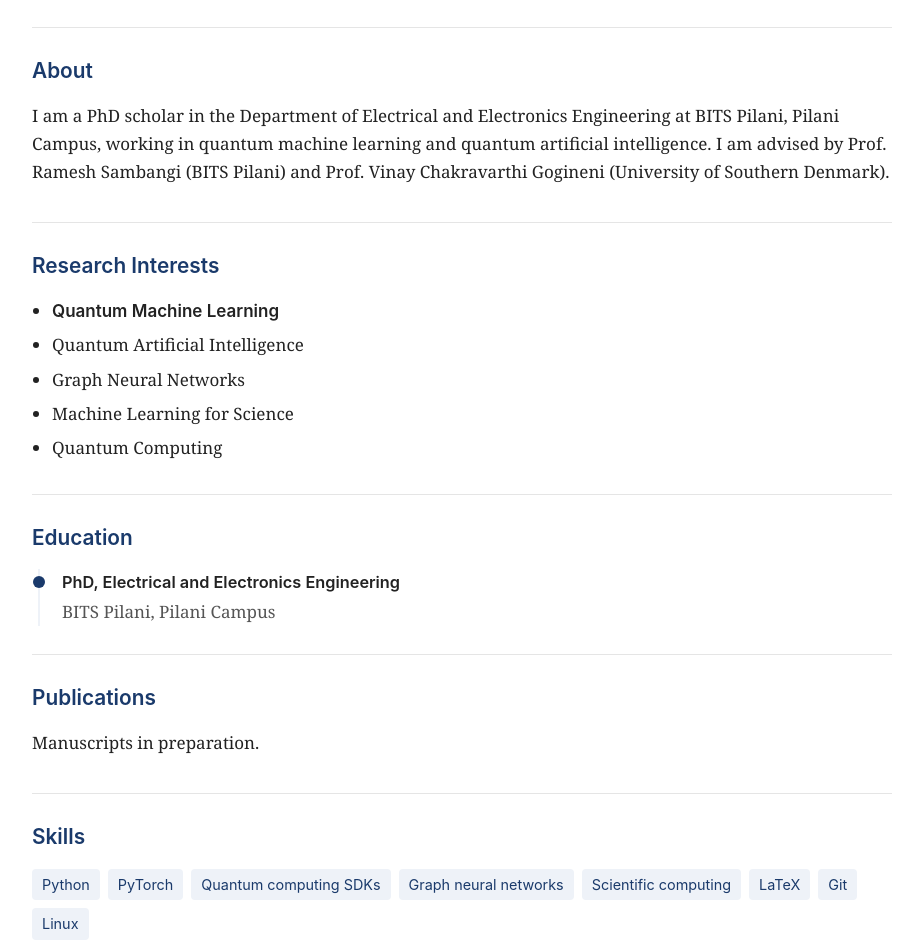
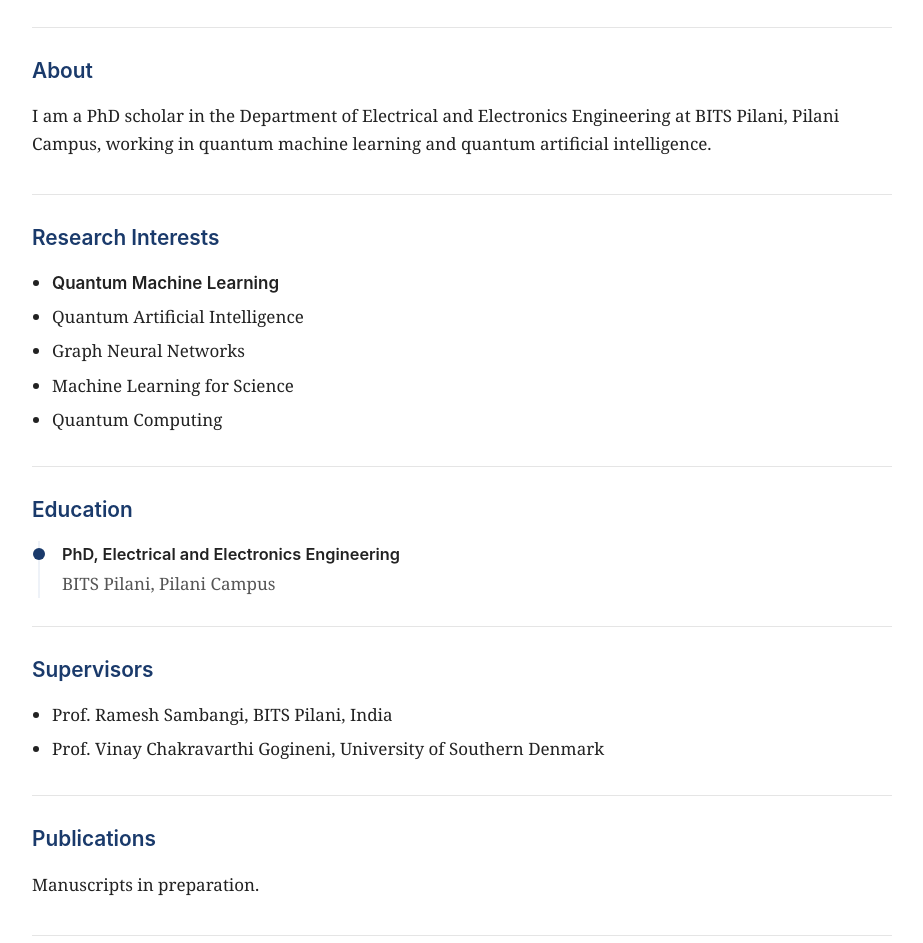
Before and after one commit to Rathodvamshi007/rathodvamshi007.github.io, a plain HTML site: page index.html in a window 1280 px wide. Shown: the part 293-1236 px from the top of the page, without its empty margins (178-1101 px from the left). Drawn offline with Linux system fonts and the light colour scheme.

Commit message:
Final layout: supervisors only in their own section

```diff
--- a/index.html
+++ b/index.html
@@ -84,6 +84,7 @@
       <li><a href="#about">About</a></li>
       <li><a href="#research">Research</a></li>
       <li><a href="#education">Education</a></li>
+      <li><a href="#supervisors">Supervisors</a></li>
       <li><a href="#publications">Publications</a></li>
       <li><a href="#skills">Skills</a></li>
       <li><a href="#contact">Contact</a></li>
@@ -112,8 +113,7 @@
   <section id="about" aria-labelledby="h-about">
     <h2 id="h-about">About</h2>
     <p>I am a PhD scholar in the Department of Electrical and Electronics Engineering at BITS Pilani, Pilani Campus, working in
-    quantum machine learning and quantum artificial intelligence. I am advised by Prof. Ramesh Sambangi (BITS Pilani) and
-    Prof. Vinay Chakravarthi Gogineni (University of Southern Denmark).</p>
+    quantum machine learning and quantum artificial intelligence.</p>
   </section>
 
   <section id="research" aria-labelledby="h-research">
@@ -135,6 +135,14 @@
         <p>BITS Pilani, Pilani Campus</p>
       </div>
     </div>
+  </section>
+
+  <section id="supervisors" aria-labelledby="h-supervisors">
+    <h2 id="h-supervisors">Supervisors</h2>
+    <ul class="interests">
+      <li>Prof. Ramesh Sambangi, BITS Pilani, India</li>
+      <li>Prof. Vinay Chakravarthi Gogineni, University of Southern Denmark</li>
+    </ul>
   </section>
 
   <section id="publications" aria-labelledby="h-publications">
```
